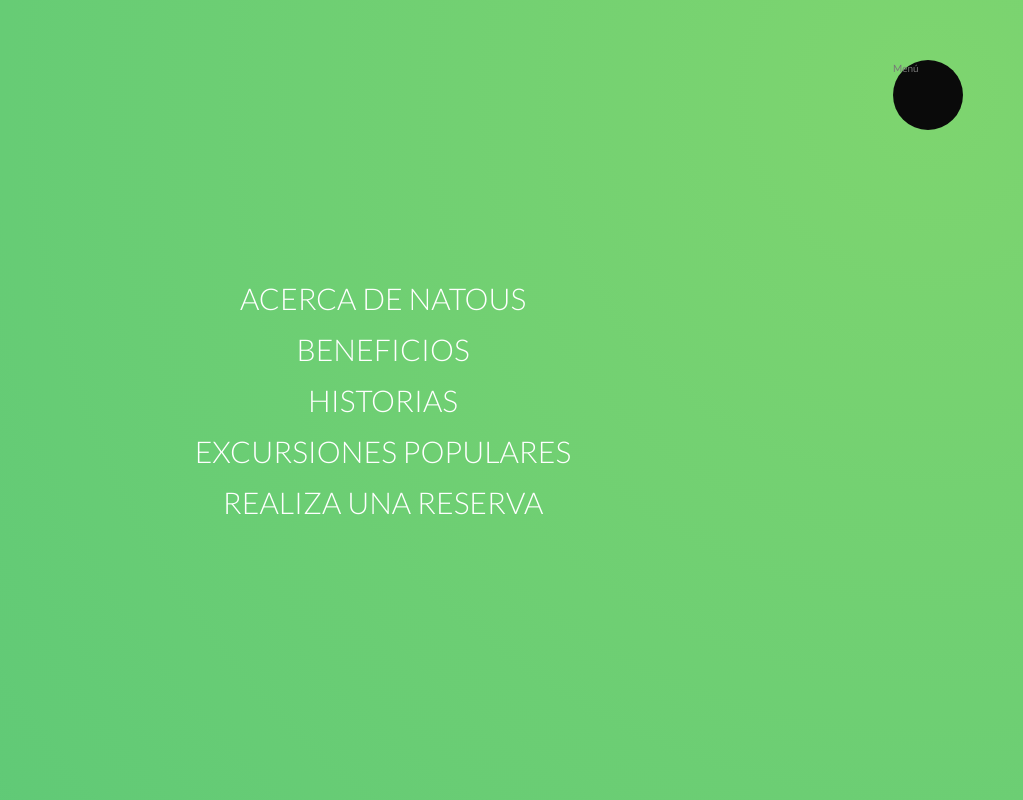
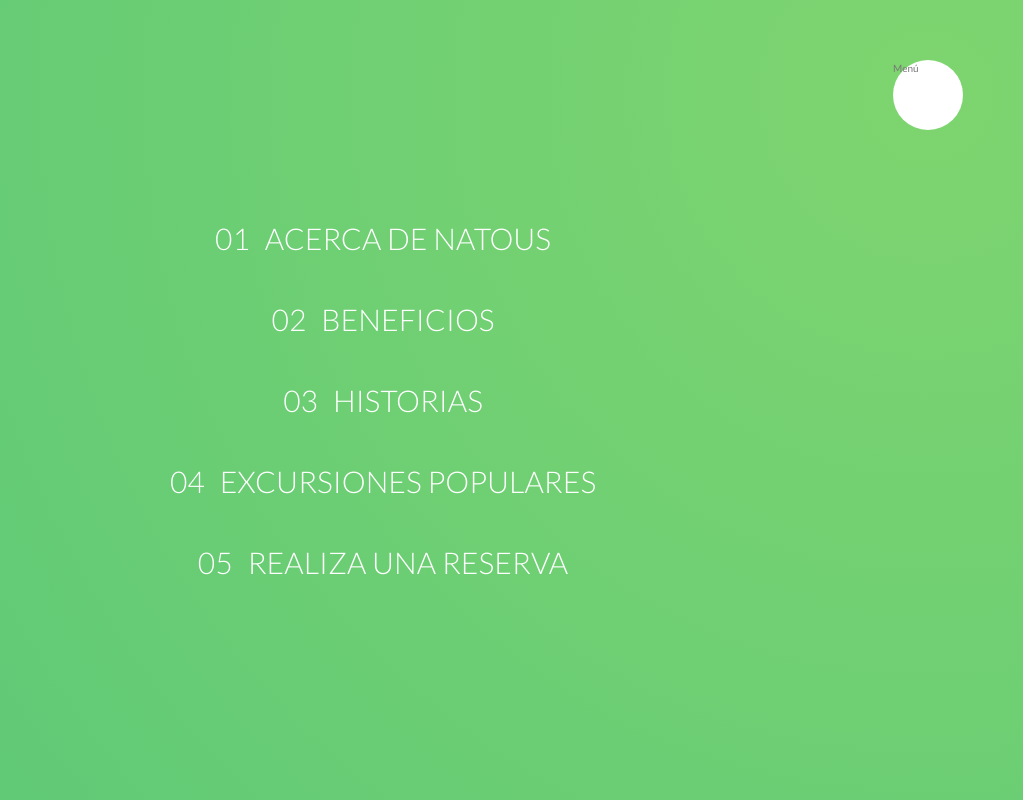
Before and after one commit to chlrobert93/Natours-css, a website: page index.html in a window 1280 px wide. Shown: the top 800 px of the page, without its empty margins (257-1280 px from the left). Drawn offline with Linux system fonts and the light colour scheme.

Commit message:
navegacion parte tres animacion al texto pt1

```diff
--- a/index.html
+++ b/index.html
@@ -20,11 +20,11 @@
               <div class="navigation__background">&nbsp;</div>
                 <nav class="navigation__nav">
                   <ul class="navigation__list">
-                      <li class="navigation__item"><a href="#" class="navigation__link">Acerca de  Natous</a></li>
-                      <li class="navigation__item"><a href="#" class="navigation__link">Beneficios</a></li>
-                      <li class="navigation__item"><a href="#" class="navigation__link">Historias</a></li>
-                      <li class="navigation__item"><a href="#" class="navigation__link">Excursiones populares</a></li>
-                      <li class="navigation__item"><a href="#" class="navigation__link">Realiza una reserva</a></li>
+                      <li class="navigation__item"><a href="#" class="navigation__link"><span>01</span>Acerca de  Natous</a></li>
+                      <li class="navigation__item"><a href="#" class="navigation__link"><span>02</span>Beneficios</a></li>
+                      <li class="navigation__item"><a href="#" class="navigation__link"><span>03</span>Historias</a></li>
+                      <li class="navigation__item"><a href="#" class="navigation__link"><span>04</span>Excursiones populares</a></li>
+                      <li class="navigation__item"><a href="#" class="navigation__link"><span>05</span>Realiza una reserva</a></li>
                   </ul>
                 </nav>
         </div>
--- a/sass/layout/_navigation.scss
+++ b/sass/layout/_navigation.scss
@@ -5,7 +5,7 @@
     }
 
     &__button{
-        background-color: $color-dark;
+        background-color: $color-white;
         height: 7rem;
         width: 7rem;
         position: fixed;
@@ -51,16 +51,38 @@
     }
 
     &__item{
+        margin: 1rem;
 
     }
 
     &__link{
+        &:link,
+        &:visited{
+            display: inline-block;
             font-size: 3rem;
             //letra fina
             font-weight: 300 ;
+            padding: 1rem 2rem;
             color: $color-white;
             text-decoration: none;
             text-transform: uppercase;
+            background-image: linear-gradient(120deg, transparent 0%, transparent 50%, $color-white 50%);
+            background-size: 220%;
+            transition: all .4s;
+
+            span{
+                margin-right: 1.5rem;
+                display:inline-block;
+            }
+
+        }
+
+        &:hover,
+        &:active{
+            background-position: 100%;
+            color: $color-primary;
+            transform: translateX(1rem);
+        }
 
     }
 }
```
Also changed, not shown: css/style.css. Lines whose indentation alone changed are shown as unchanged.
